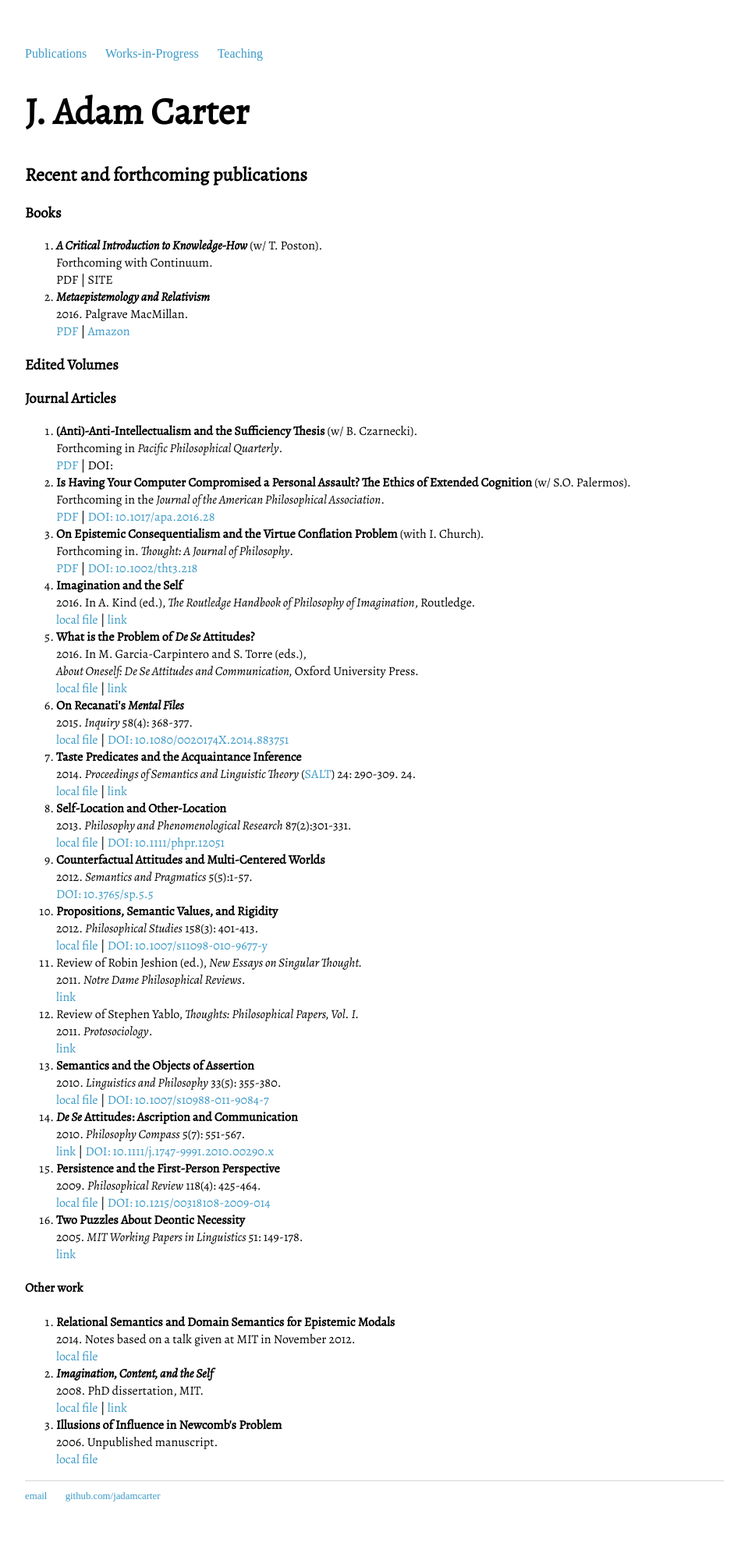
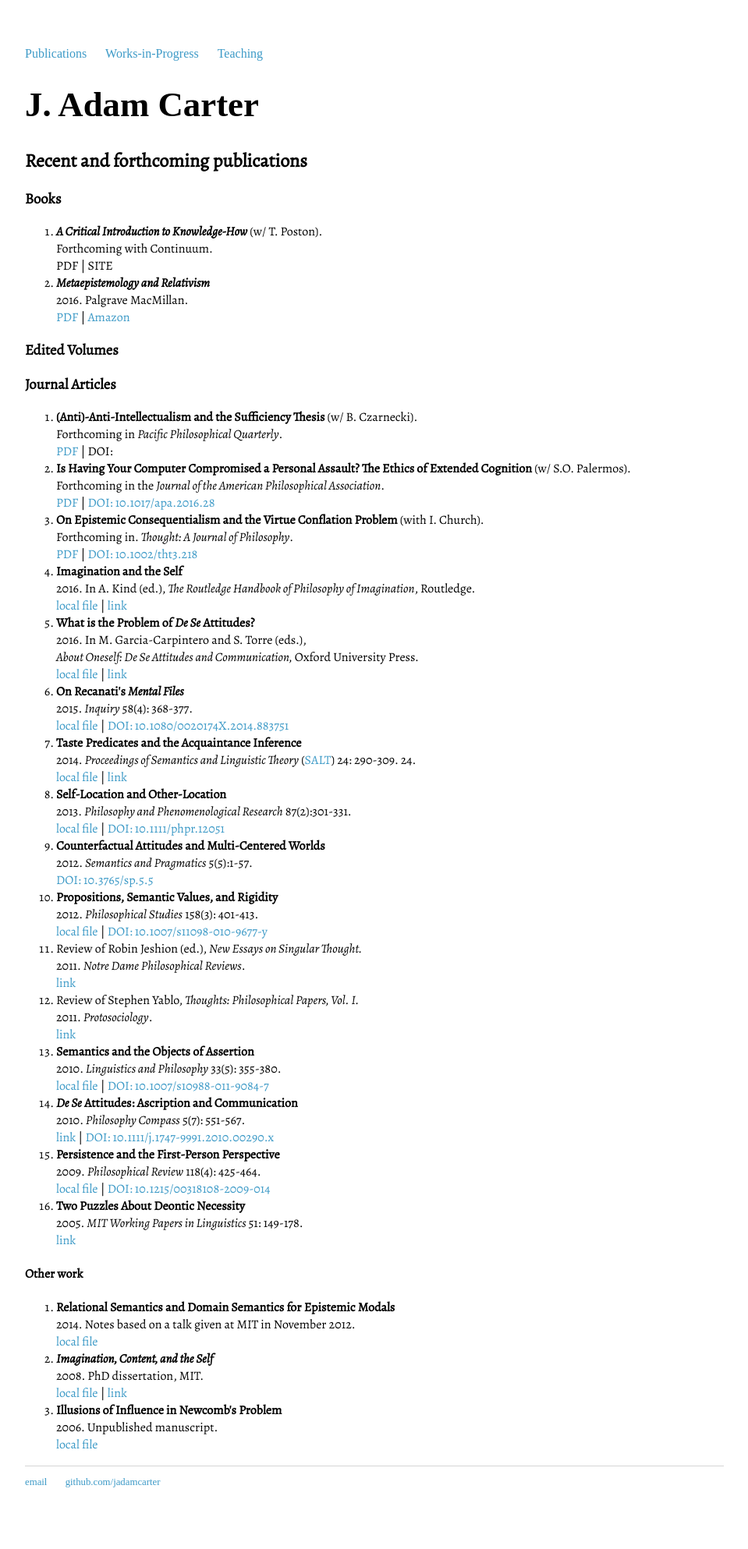
Before and after one commit to jadamcarter/jadamcarter.github.io, a Jekyll site: the page built from index.html, in a window 1280 px wide. Shown: the whole page at 78% size, without its empty margins (160-1119 px from the left). Built offline with Jekyll 4.4.1, drawn with Linux system fonts in a browser that asks for light colours; some web fonts are replaced.

Commit message:
Update main.css

```diff
--- a/css/main.css
+++ b/css/main.css
@@ -21,8 +21,8 @@
     text-decoration: underline;
 }
 h1 {
-    font-size: 3em;
-    font-family:'Alegreya', 'Alegreya', 'Alegreya';
+    font-size: 2.8em;
+    font-family:'Alegreya SC', 'Alegreya SC', 'Alegreya SC';
 }
 p {
     font-family:'Alegreya', 'Alegreya', 'Alegreya';
```
